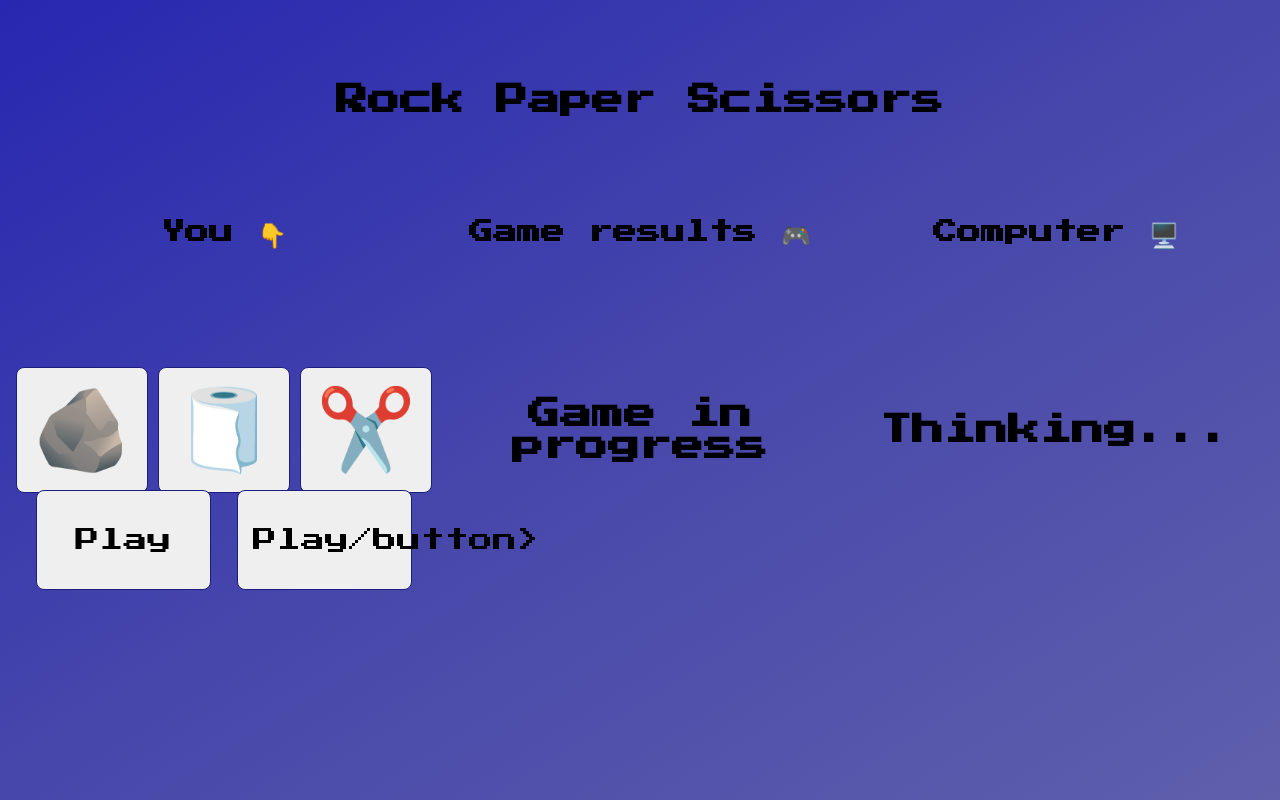
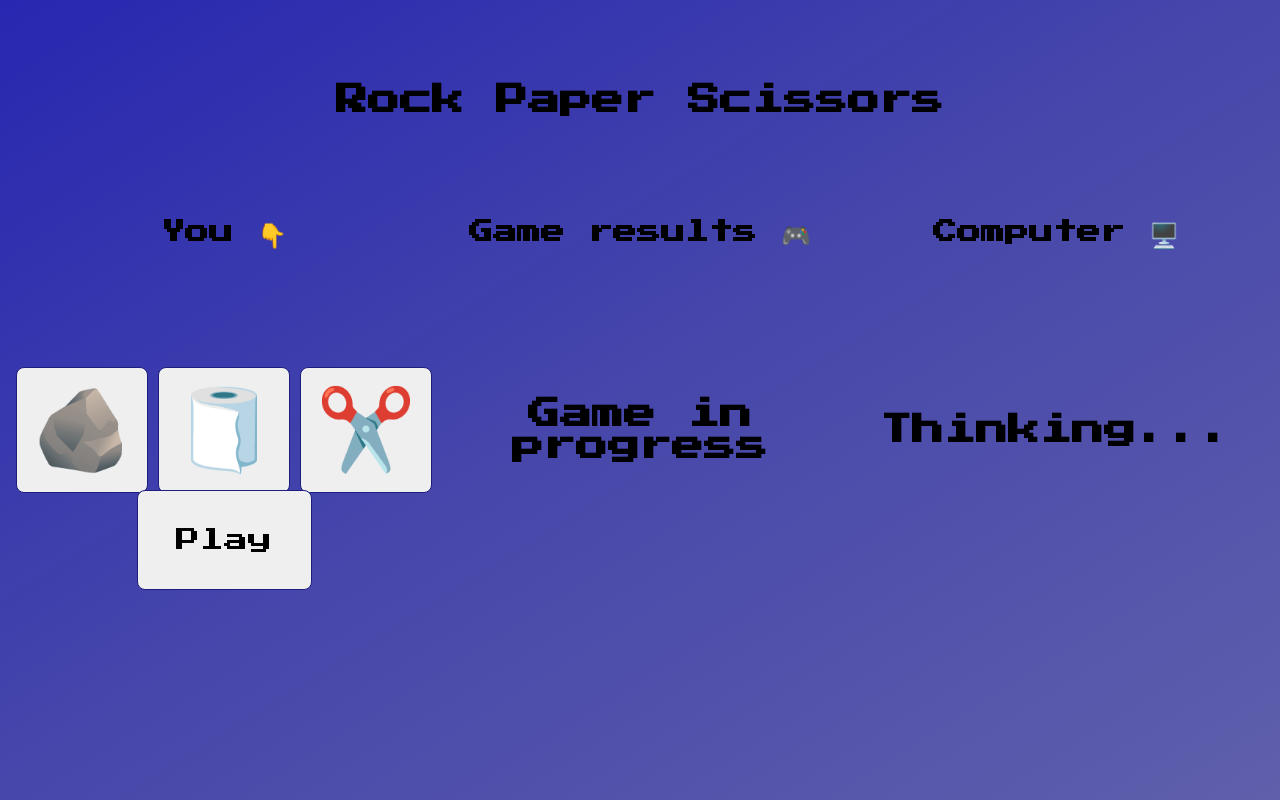
Before and after one commit to hozakowskimilosz/RockPaperScissors, a plain HTML site: page index.html in a window 1280 px wide. Drawn offline with Linux system fonts and the light colour scheme.

Commit message:
Update index.html

```diff
--- a/index.html
+++ b/index.html
@@ -23,7 +23,6 @@
           <button class="scissors">✂️</button>
         </div>
         <button class="submit">Play</button>
-        <button class="submit">Play/button>
       </div>
 
       <div class="main-middle">
```
